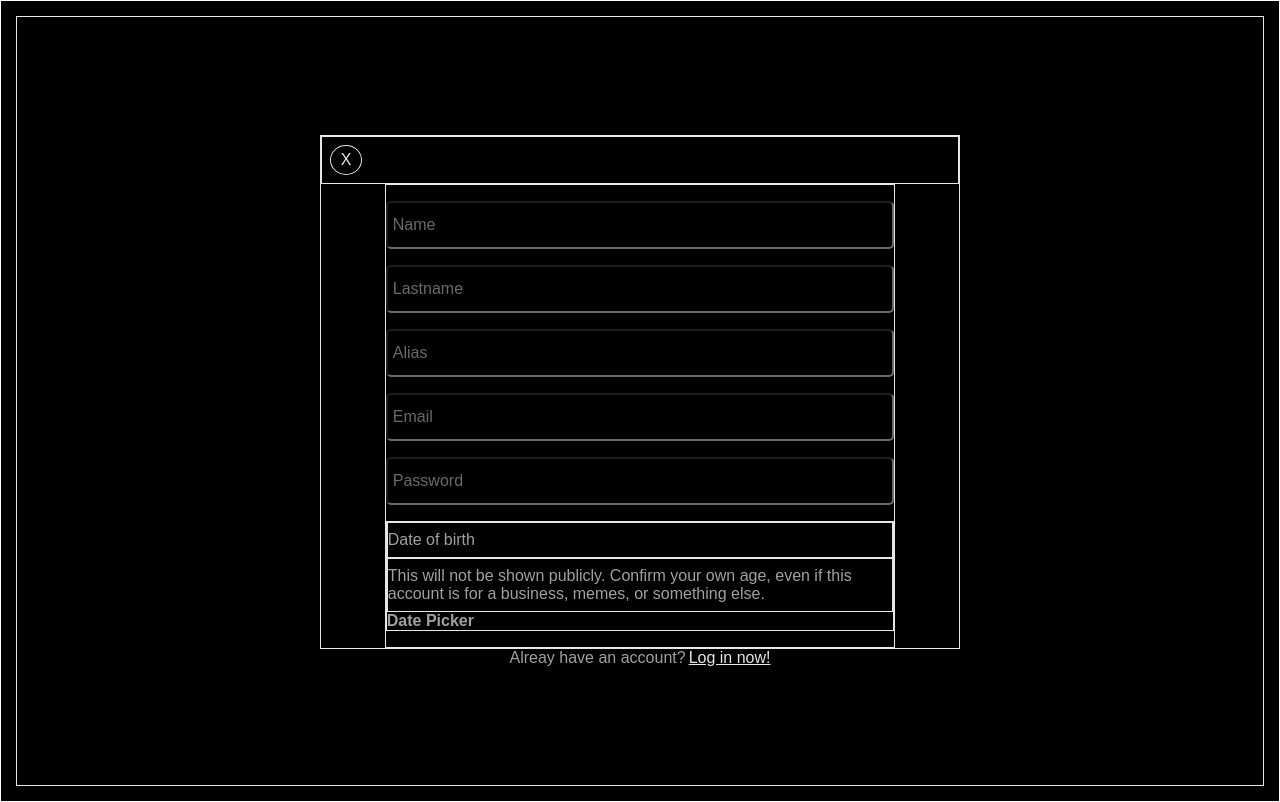
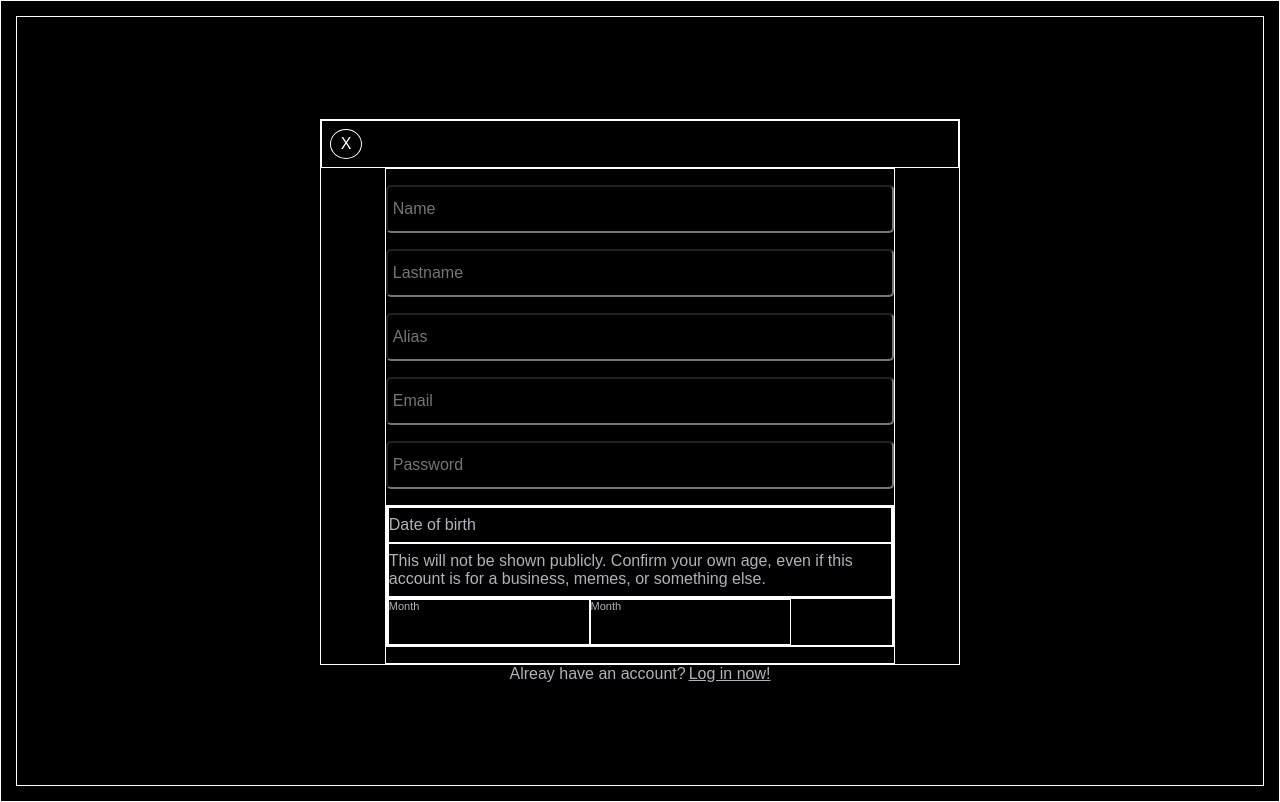
Before and after one commit to EdRafCas/socialnetwork_app, a React (Create React App) app: page /Registration in a window 1280 px wide. Built offline with nearby package versions, Linux system fonts and the light colour scheme; what webfontloader would draw is missing.

Commit message:
creating date picker, need changes

```diff
--- a/src/Components/DatePicker.js
+++ b/src/Components/DatePicker.js
@@ -1,8 +1,175 @@
-import React from "react";
+import React,{useState} from "react";
+import styled from "styled-components";
+import theme from "../Theme.js"
+
+const months =[
+      {id:1, value:"January", days:31},
+      {id:2, value:"February", days:29},
+      {id:3, value:"March", days:31},
+      {id:4, value:"April", days:30},
+      {id:5, value:"May", days:31},
+      {id:6, value:"June", days:30},
+      {id:7, value:"July", days:31},
+      {id:8, value:"August", days:31},
+      {id:9, value:"September", days:30},
+      {id:10, value:"October", days:31},
+      {id:11, value:"November", days:30},
+      {id:12, value:"December", days:31},
+]
+
+const years = ["1992","1993","1994"]
+
+const DatePickerContainer =styled.div`
+      display:flex;
+      flex-direction:column;
+      justify-content:center;
+      align-items:center;
+      width:100%;
+      height:100%;
+      padding:0rem;
+      /* margin-top:-50px;
+      margin-left:-200px; */
+      border: solid ${theme.BorderColor} 1px;
+      /* background:rgba(91, 112, 131, 0.8); */
+      opacity:1;
+`
+const TextContainer =styled.div`
+      width:100%;
+      display:flex;
+      flex-direction:column;
+      border: solid ${theme.BorderColor} 1px;
+`
+
+const Text =styled.p`
+      border: solid ${theme.BorderColor} 1px;
+      color: ${theme.Text};
+      padding:0.5rem 0rem;
+`
+
+const Pickers = styled.div`
+      border: solid ${theme.BorderColor} 1px;
+      height:3rem;
+      width:100%;
+      display:flex;
+      flex-direction:row;
+
+`
+const MonthPicker =styled.div`
+      border: solid ${theme.BorderColor} 1px;
+      display: flex;
+      flex-direction:column;
+      position:relative;
+      transition: .5s ease all;
+      width:40%;
+`
+const TextLabel=styled.p`
+      font-size:11px;
+`
+const SelectedMonth =styled.div`
+      width:100%;
+      height:2rem;
+      padding:0.5rem;
+      display:flex;
+      justify-content:space-between;
+      align-items:center;
+      &:hover {
+        background: #2C272E};
+`
+
+const YearPicker=styled.div`
+      border: solid ${theme.BorderColor} 1px;
+      display: flex;
+      flex-direction:column;
+      position:relative;
+      transition: .5s ease all;
+      width:40%;
+`
+const SelectedYear = styled.div`
+      width:100%;
+      height:2rem;
+      padding:0.5rem;
+      display:flex;
+      justify-content:space-between;
+      align-items:center;
+      &:hover {
+        background: #2C272E};
+`
+
+const Options=styled.div`
+      background:#000;
+      border: solid ${theme.BorderColor} 1px;
+      position:absolute;
+      top:48px;
+      width:100%;
+      border-radius:10px;
+      max-height:150px;
+      overflow-y:auto;
+
+
+`
+const Option = styled.div`
+      color:${theme.Text};
+      height:2rem;
+      padding:0.5rem;
+      &:hover {
+            background: #2C272E};
+
+`
 
 const DatePicker = () => {
+      const [currentMonth, changeCurrentMonth] =useState(false);
+      const [currentYear, changeCurrentYear] =useState(false);
+
+      const handleClick =(e)=>{
+            changeCurrentMonth(e.currentTarget.dataset.value)
+      }
+
       return (
-            <h1>Date Picker</h1>
+            <DatePickerContainer>
+                  <TextContainer>
+                        <Text>Date of birth</Text>
+                        <Text>This will not be shown publicly. Confirm your own age, even if this account is for a business, memes, or something else.</Text>
+                  </TextContainer>
+                  <Pickers>
+                        <MonthPicker>
+                              <TextLabel>Month</TextLabel>
+                              <SelectedMonth onClick={()=>{changeCurrentMonth(!currentMonth)}}>{currentMonth}</SelectedMonth>
+                                    {currentMonth &&
+                                          <Options>
+                                                {months.map((month)=>{
+                                                      return <Option
+                                                                  key={month.id}
+                                                                  data-value={month.value}
+                                                                  onClick={handleClick}
+                                                                  >
+                                                            {month.value}
+                                                            </Option>
+                                                })}
+                                          </Options>
+                                    }
+                        </MonthPicker>
+                        <YearPicker>
+                              <TextLabel>Month</TextLabel>
+                              <SelectedYear onClick={()=>{changeCurrentYear(!currentYear)}}>{currentYear}</SelectedYear>
+                                    {currentYear &&
+                                          <Options>
+                                                {months.map((years)=>{
+                                                      return <Option
+                                                                  key={years.id}
+                                                                  data-value={years.value}
+                                                                  onClick={handleClick}
+                                                                  >
+                                                            {years.value}
+                                                            </Option>
+                                                })}
+                                          </Options>
+                                    }
+                        </YearPicker>
+
+
+                  </Pickers>
+
+            </DatePickerContainer>
        );
 }
 
--- a/src/Components/SignUp.js
+++ b/src/Components/SignUp.js
@@ -19,7 +19,7 @@ const RegistrationContainer =styled.div`
       border: solid ${theme.BorderColor} 1px;
       /* background:rgba(91, 112, 131, 0.8); */
       background:Black;
-      opacity:0.9;
+      opacity:1;
 `
 const RegistrationBox=styled.div`
       display:flex;
@@ -49,7 +49,7 @@ const RedirectContainer=styled.div`
 
 
 const LogInNow =styled(Link)`
-      color:white;
+      color:${theme.Text};
 
 `
 const ButtonContainer=styled.div`
@@ -95,21 +95,9 @@ const SpanInputFinal =styled.span`
       left:3px;
       top:1px;
       color:${theme.Text};
-
 `
 
-const DateContainer =styled.div`
-      width:100%;
-      display:flex;
-      flex-direction:column;
-      border: solid ${theme.BorderColor} 1px;
 
-
-`
-const Text =styled.p`
-      border: solid ${theme.BorderColor} 1px;
-      padding:0.5rem 0rem;
-`
 
 const RegistrationPage = () => {
 
@@ -212,11 +200,7 @@ const RegistrationPage = () => {
                                     }
                               </RegistrationInputContainer>
                               </>
-                              <DateContainer >
-                                    <Text>Date of birth</Text>
-                                    <Text>This will not be shown publicly. Confirm your own age, even if this account is for a business, memes, or something else.</Text>
-                                    <DatePicker/>
-                              </DateContainer>
+                              <DatePicker/>
                         </Formulary>
                   </RegistrationBox>
                   <RedirectContainer><p>Alreay have an account?</p><LogInNow to={"/"}>Log in now!</LogInNow></RedirectContainer>
--- a/src/Theme.js
+++ b/src/Theme.js
@@ -1,6 +1,6 @@
 const theme={
       GradientBackround: 'radial-gradient(hsl(214, 47%, 23%), hsl(237, 49%, 15%))',
-
+      PickerBackground:"#E8EFF1",
       BorderColor:'white',
       Text:"#B2B1B9",
 }
```
